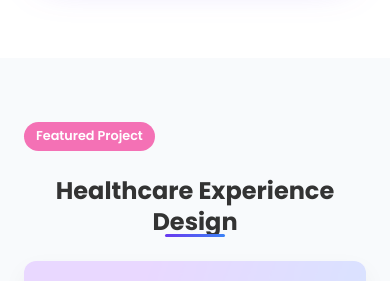
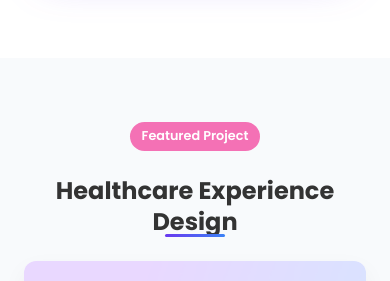
Before and after one commit to DonCarlosDesign/Carlos-A-Portfolio, a plain HTML site: page projects.html in a window 390 px wide. Shown: the part 563-844 px from the top of the page. Drawn offline with Linux system fonts and the light colour scheme.

```diff
--- a/css/style.css
+++ b/css/style.css
@@ -1062,14 +1062,24 @@
 }
 
 .featured-label {
-    display: inline-block;
+    display: inline-flex;
+    align-items: center;
+    justify-content: center;
     background-color: var(--accent-color);
     color: white;
     font-size: 0.8rem;
     font-weight: 600;
     padding: 0.25rem 0.75rem;
     border-radius: 20px;
-    margin-bottom: 2rem;
+    margin: 0 auto 1.5rem;
+}
+
+@media (max-width: 768px) {
+    .featured-label {
+        width: auto;
+        max-width: 90%;
+        margin: 0 auto 1.5rem;
+    }
 }
 
 .featured-project-content {
@@ -2227,17 +2237,28 @@
 #featured-section {
     padding: 4rem 0;
     background-color: var(--section-bg);
+    text-align: center;
 }
 
 .featured-label {
-    display: inline-block;
+    display: inline-flex;
+    align-items: center;
+    justify-content: center;
     background-color: var(--accent-color);
     color: white;
     font-size: 0.8rem;
     font-weight: 600;
     padding: 0.25rem 0.75rem;
     border-radius: 20px;
-    margin-bottom: 1.5rem;
+    margin: 0 auto 1.5rem;
+}
+
+@media (max-width: 768px) {
+    .featured-label {
+        width: auto;
+        max-width: 90%;
+        margin: 0 auto 1.5rem;
+    }
 }
 
 .featured-project-content {
```
Also changed, not shown: admin/config.yml (added, +23 -0 lines), admin/index.html (added, +12 -0 lines).
